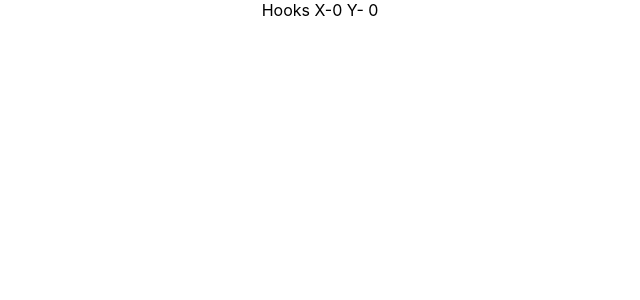
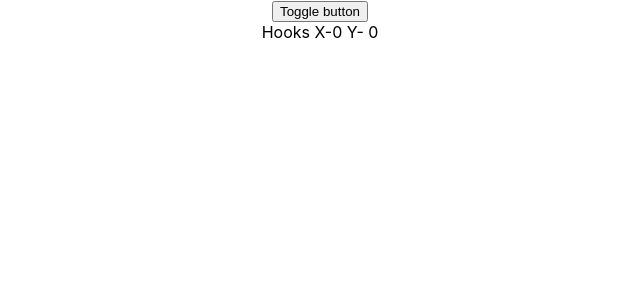
Before and after one commit to surajkawadkar/Hooks-snippet, a React (Create React App) app: page / in a window 1280 px wide. Shown: the top 300 px of the page, without its empty margins (320-960 px from the left). Built offline with nearby package versions, Linux system fonts and the light colour scheme.

Commit message:
toggle button works when click then only MouseEvent component display click back it vanishes

```diff
--- a/src/App.js
+++ b/src/App.js
@@ -5,13 +5,15 @@
 import UseEffect from './components/UseEffect';
 import Useeffect from './components/UseEffect';
 import MouseEvent from "./components/MouseEvent";
+import MouseContainer from './components/MouseContainer';
 
 function App() {
   return (
     <div className="App">
      {/* <NameObject/> */}
      {/* <Array/> */}
-     <MouseEvent/>
+     {/* <MouseEvent/> */}
+     <MouseContainer/>
      </div>
 )
 }
--- /dev/null
+++ b/src/components/MouseContainer.js
@@ -0,0 +1,16 @@
+//for toggle we used previos file  and perform toggle operation
+import React,{useState} from 'react'
+import MouseEvent from './MouseEvent'
+
+function MouseContainer() {
+    const [display, setDisplay] = useState(true)
+    return (
+        <div>
+            <button onClick={()=>setDisplay(!display)} >Toggle button</button>
+            {display && <MouseEvent/> }
+
+        </div>
+    )
+}
+
+export default MouseContainer
```
Also changed, not shown: 1 other file (tests, documents, lock files or other folders).
